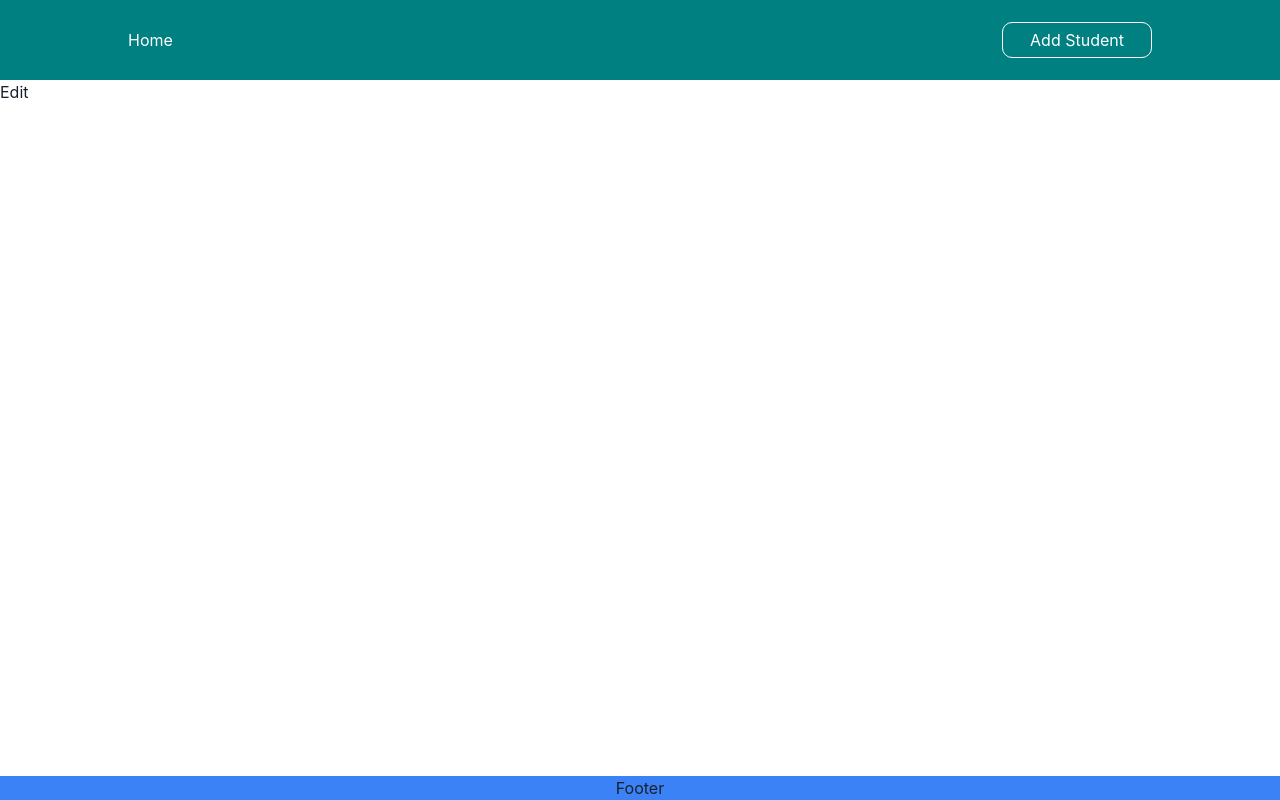
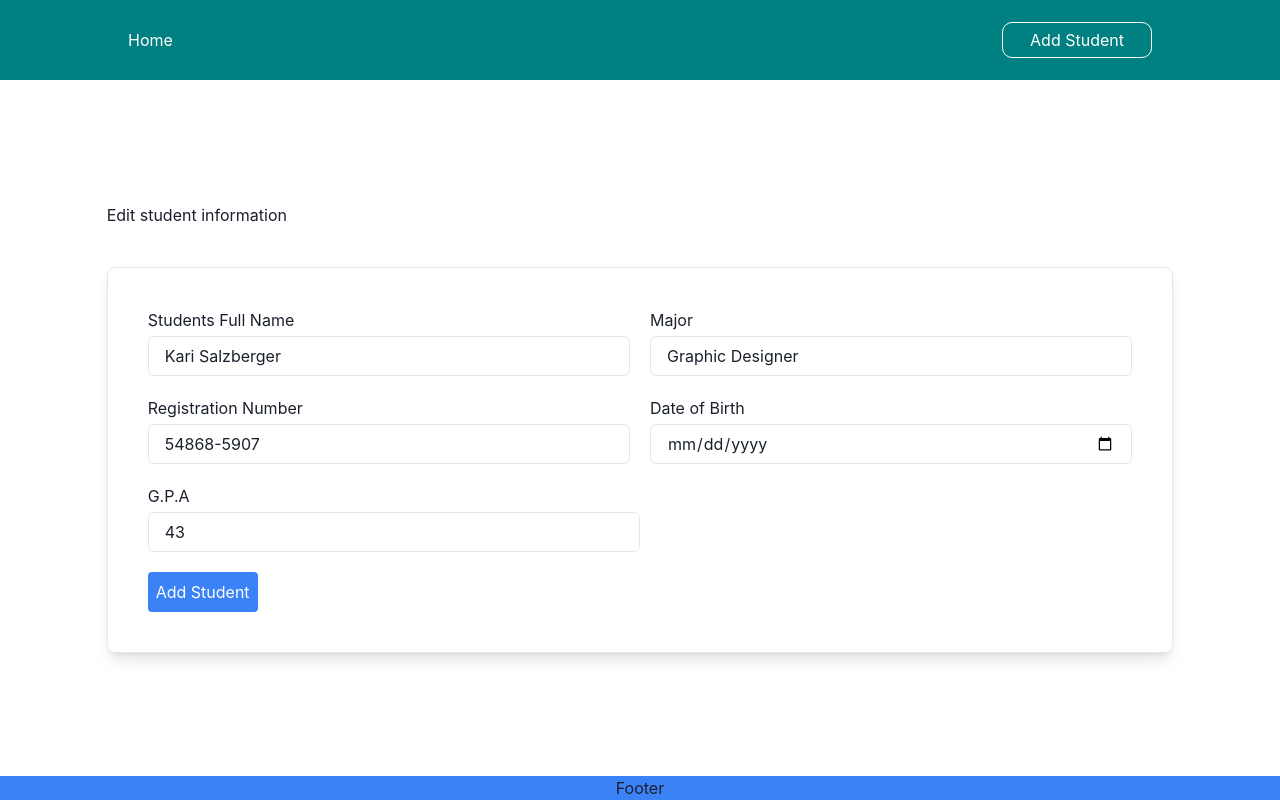
Before and after one commit to itstimiking/sims, a Next.js app: page /students/1/edit in a window 1280 px wide. Built offline with nearby package versions, Linux system fonts and the light colour scheme.

Commit message:
Typscript fix

```diff
--- a/src/components-global/form-elements/custom-input.tsx
+++ b/src/components-global/form-elements/custom-input.tsx
@@ -7,11 +7,12 @@ type Props={
     step?:string
     onChange?:(e:any)=>void
     placeholder?:string
+    defaultValue?: string
     buttonType?: 'button' | 'submit' | 'reset'
 }
 
 const CustomInput = forwardRef<HTMLInputElement, Props>(
-    ({name,type,buttonType,step,onChange, ...props},
+    ({name,type,buttonType,step,defaultValue,onChange, ...props},
     ref
 ) => {
   return (
@@ -22,6 +23,7 @@ const CustomInput = forwardRef<HTMLInputElement, Props>(
         type={type ? type : 'text'}
         name={name}
         onChange={onChange}
+        defaultValue={defaultValue}
         required
         {...props}
     />
--- a/src/pages/students/[id]/edit.tsx
+++ b/src/pages/students/[id]/edit.tsx
@@ -1,9 +1,114 @@
-import React from 'react'
+import React, { useEffect, useRef, useState } from 'react'
+import AddStudentForm from '../components-local/add-student-form'
+import axios from 'axios'
+import { studentsDb } from '@/helper/students-data'
+import { Student } from '@/helper/types'
 
-const Edit = () => {
+const Edit = ({ student }: { student: Student }) => {
+  const formRef: any = useRef()
+
+  const [loading, setLoading] = useState(false)
+  const [message, setMessage] = useState(false)
+  const [error, setError] = useState(false)
+
+  const [data, setData] = useState<Student>()
+
+  const editStudent = async (e: any) => {
+    e.preventDefault()
+    setLoading(true)
+    const data = Object.fromEntries(new FormData(e.target));
+    if (Object.values(data).every(el => el)) {
+      setLoading(true)
+      try {
+        const res = await axios({
+          url: '/api/students',
+          method: 'POST',
+          data: { ...data, gpa: parseFloat(data.gpa as string) }
+        })
+        console.log(res.data, ":::: post response :::::")
+        if (!res.data.error) {
+          setMessage(res.data.message)
+          if (formRef) {
+            formRef?.current.reset()
+          }
+        } else {
+          setError(true)
+          setMessage(res.data.message)
+        }
+      } catch (err: any) {
+        console.log(err, ":::: error ::::")
+        setError(true)
+        setMessage(err?.message)
+      }
+
+      setLoading(false)
+    }
+  }
+
+  useEffect(() => {
+    const time = setTimeout(() => {
+      setError(false)
+      setMessage(false)
+    }, 5000)
+    return () => clearTimeout(time)
+  }, [message])
+
+  useEffect(() => {
+    if (student) {
+      setData(student)
+    }
+  }, [student])
+
   return (
-    <div>Edit</div>
+    <div className='flex flex-col justify-center items-center relative z-0 w-screen'>
+      <div className='w-11/12 sm:w-10/12 md:3/5'>
+        <span>
+          Edit student information
+        </span>
+      </div>
+      <div className='flex min-w-60 h-10'>
+        {error &&
+          <span className='text-red-500'>
+            {message}
+          </span>
+        }
+
+        {!error && message &&
+          <span className='text-green-500'>
+            {message}
+          </span>
+        }
+      </div>
+      <div
+        className={
+          `
+                    w-11/12 sm:w-10/12 md:3/5 min-h-96 relative z-10
+                    shadow-lg border border-gray-200 rounded-lg p-5 md:p-10
+                    `
+        }
+      >
+
+        <AddStudentForm
+          onSubmit={editStudent}
+          loading={loading}
+          ref={formRef}
+          data={student}
+        />
+
+      </div>
+    </div>
   )
 }
 
 export default Edit
+
+
+export async function getServerSideProps(context: any) {
+  const id = context.params.id
+  const student = studentsDb.getById(id.toString())
+  return {
+    props: {
+      student: student ? student : null,
+    }
+  }
+}
--- a/src/pages/students/[id]/index.tsx
+++ b/src/pages/students/[id]/index.tsx
@@ -27,6 +27,7 @@ const Details = ({ student }: { student: Student }) => {
       setData(student)
     }
   }, [student])
+
   return (
     <div className='flex flex-col gap-5 w-screen justify-center items-center'>
       <div className='flex justify-between min-w-40'>
--- /dev/null
+++ b/src/pages/students/components-local/add-student-form.tsx
@@ -0,0 +1,59 @@
+import CustomInput from '@/components-global/form-elements/custom-input'
+import { Student } from '@/helper/types'
+import React, { forwardRef } from 'react'
+
+const AddStudentForm = ({onSubmit,loading,data}:{onSubmit:any,loading?:boolean,data?:Student},ref:any) => {
+    return (
+        <form className='flex flex-col gap-5' onSubmit={onSubmit} ref={ref}>
+            <div className='flex columns-1 md:columns-2 gap-5 h-full w-full relative'>
+                <div className='flex relative flex-col w-full gap-1'>
+                    <label htmlFor="name">
+                        Students Full Name
+                    </label>
+                    <CustomInput name="name" defaultValue={data?.name} />
+                </div>
+                <div className='flex relative flex-col w-full gap-1'>
+                    <label htmlFor="name">
+                        Major
+                    </label>
+                    <CustomInput name="major" defaultValue={data?.major} />
+                </div>
+            </div>
+
+            <div className='flex columns-1 md:columns-2 gap-5 h-full w-full relative'>
+                <div className='flex relative flex-col w-full gap-1'>
+                    <label htmlFor="regnum">
+                        Registration Number
+                    </label>
+                    <CustomInput name="regnum" defaultValue={data?.registrationNumber} />
+                </div>
+                <div className='flex relative flex-col w-full gap-1'>
+                    <label htmlFor="dob">
+                        Date of Birth
+                    </label>
+                    <CustomInput type="date" name="dob" defaultValue={data?.dob}  />
+                </div>
+            </div>
+
+            <div className='flex columns-1 md:columns-2 gap-5 h-full w-full relative'>
+                <div className='flex relative flex-col w-1/2 gap-1'>
+                    <label htmlFor="gpaRef">
+                        G.P.A
+                    </label>
+                    <CustomInput type='number' step="0.01" name="gpa" defaultValue={data?.gpa.toString()}  />
+                </div>
+            </div>
+
+            <div>
+                <button type='submit' disabled={loading} className='bg-blue-500 rounded p-2 text-white' >
+                    <span>
+                        Add Student
+                    </span>
+                    {loading && <span className=' animate-pulse'>...</span>}
+                </button>
+            </div>
+        </form>
+    )
+}
+
+export default forwardRef(AddStudentForm)
--- a/src/pages/students/new.tsx
+++ b/src/pages/students/new.tsx
@@ -3,13 +3,9 @@ import { Student } from '@/helper/types'
 import { Input } from '@chakra-ui/react'
 import axios from 'axios'
 import React, { useEffect, useRef, useState } from 'react'
+import AddStudentForm from './components-local/add-student-form'
 
 const New = () => {
-    const nameRef: any = useRef()
-    const majorRef: any = useRef()
-    const regNumRef: any = useRef()
-    const dobRef: any = useRef()
-    const gpaRef: any = useRef()
     const formRef: any = useRef()
 
     const [loading, setLoading] = useState(false)
@@ -18,21 +14,15 @@ const New = () => {
 
     const addStudent = async (e: any) => {
         e.preventDefault()
-        if ([
-            nameRef, majorRef, regNumRef, dobRef, gpaRef
-        ].every(el => el.current.value)) {
+        setLoading(true)
+        const data = Object.fromEntries(new FormData(e.target));
+        if (Object.values(data).every(el=>el)) {
             setLoading(true)
             try {
                 const res = await axios({
                     url: '/api/students',
                     method: 'POST',
-                    data: {
-                        name: nameRef.current?.value,
-                        dob: dobRef.current?.value,
-                        registrationNumber: regNumRef.current?.value,
-                        major: majorRef.current?.value,
-                        gpa: parseFloat(gpaRef.current?.value)
-                    }
+                    data: {...data,gpa:parseFloat(data.gpa as string)}
                 })
                 console.log(res.data, ":::: post response :::::")
                 if (!res.data.error) {
@@ -91,55 +81,7 @@ const New = () => {
                 }
             >
 
-                <form className='flex flex-col gap-5' onSubmit={addStudent} ref={formRef}>
-                    <div className='flex columns-1 md:columns-2 gap-5 h-full w-full relative'>
-                        <div className='flex relative flex-col w-full gap-1'>
-                            <label htmlFor="name">
-                                Students Full Name
-                            </label>
-                            <CustomInput name="name" ref={nameRef} />
-                        </div>
-                        <div className='flex relative flex-col w-full gap-1'>
-                            <label htmlFor="name">
-                                Major
-                            </label>
-                            <CustomInput name="major" ref={majorRef} />
-                        </div>
-                    </div>
-
-                    <div className='flex columns-1 md:columns-2 gap-5 h-full w-full relative'>
-                        <div className='flex relative flex-col w-full gap-1'>
-                            <label htmlFor="regnum">
-                                Registration Number
-                            </label>
-                            <CustomInput name="regnum" ref={regNumRef} />
-                        </div>
-                        <div className='flex relative flex-col w-full gap-1'>
-                            <label htmlFor="dob">
-                                Date of Birth
-                            </label>
-                            <CustomInput type="date" name="major" ref={dobRef} />
-                        </div>
-                    </div>
-
-                    <div className='flex columns-1 md:columns-2 gap-5 h-full w-full relative'>
-                        <div className='flex relative flex-col w-1/2 gap-1'>
-                            <label htmlFor="gpaRef">
-                                G.P.A
-                            </label>
-                            <CustomInput type='number' step="0.01" name="gpaRef" ref={gpaRef} />
-                        </div>
-                    </div>
-
-                    <div>
-                        <button type='submit' disabled={loading} className='bg-blue-500 rounded p-2 text-white' >
-                            <span>
-                                Add Student
-                            </span>
-                            {loading && <span className=' animate-pulse'>...</span>}
-                        </button>
-                    </div>
-                </form>
+                <AddStudentForm onSubmit={addStudent} loading={loading} ref={formRef} />
 
             </div>
         </div>
```
